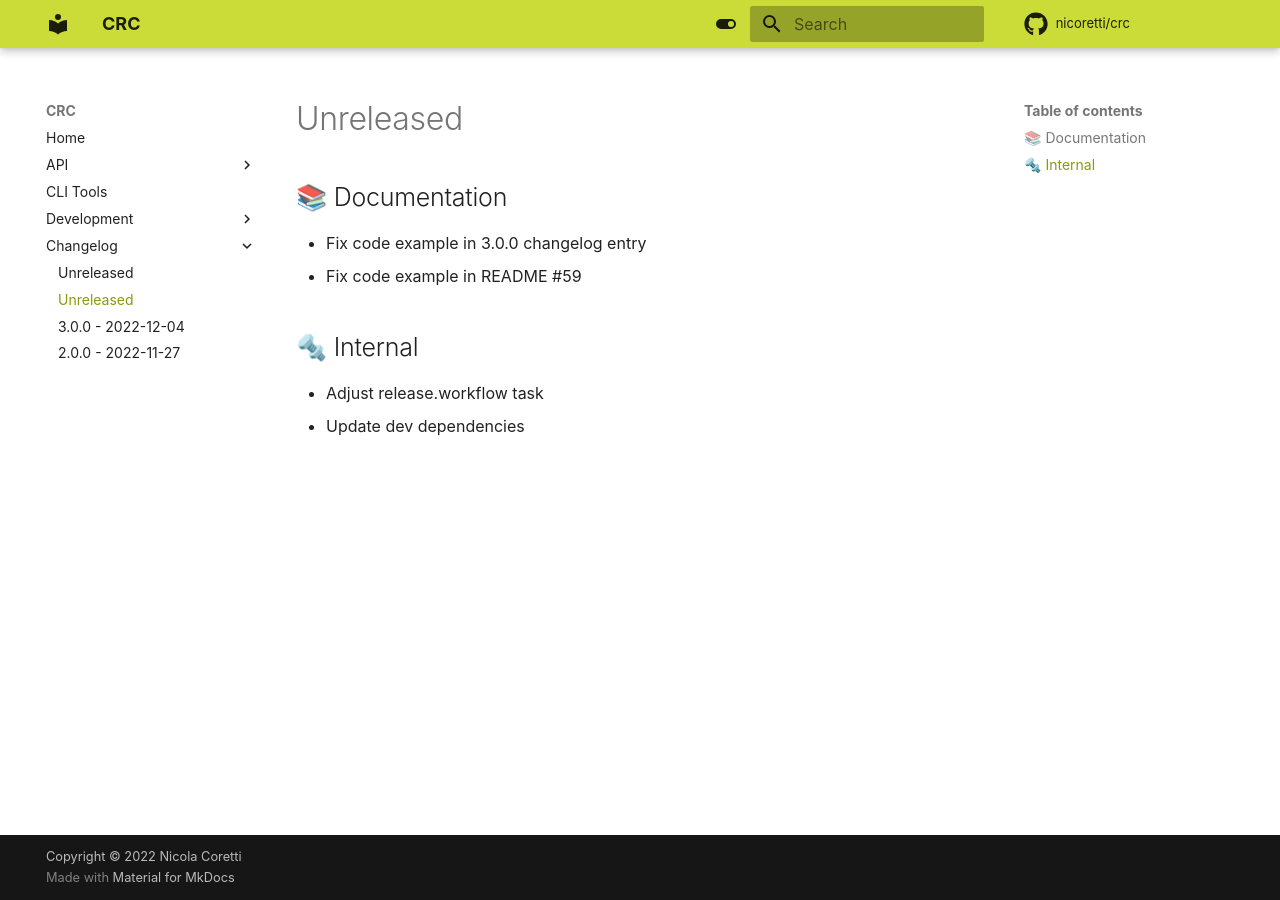
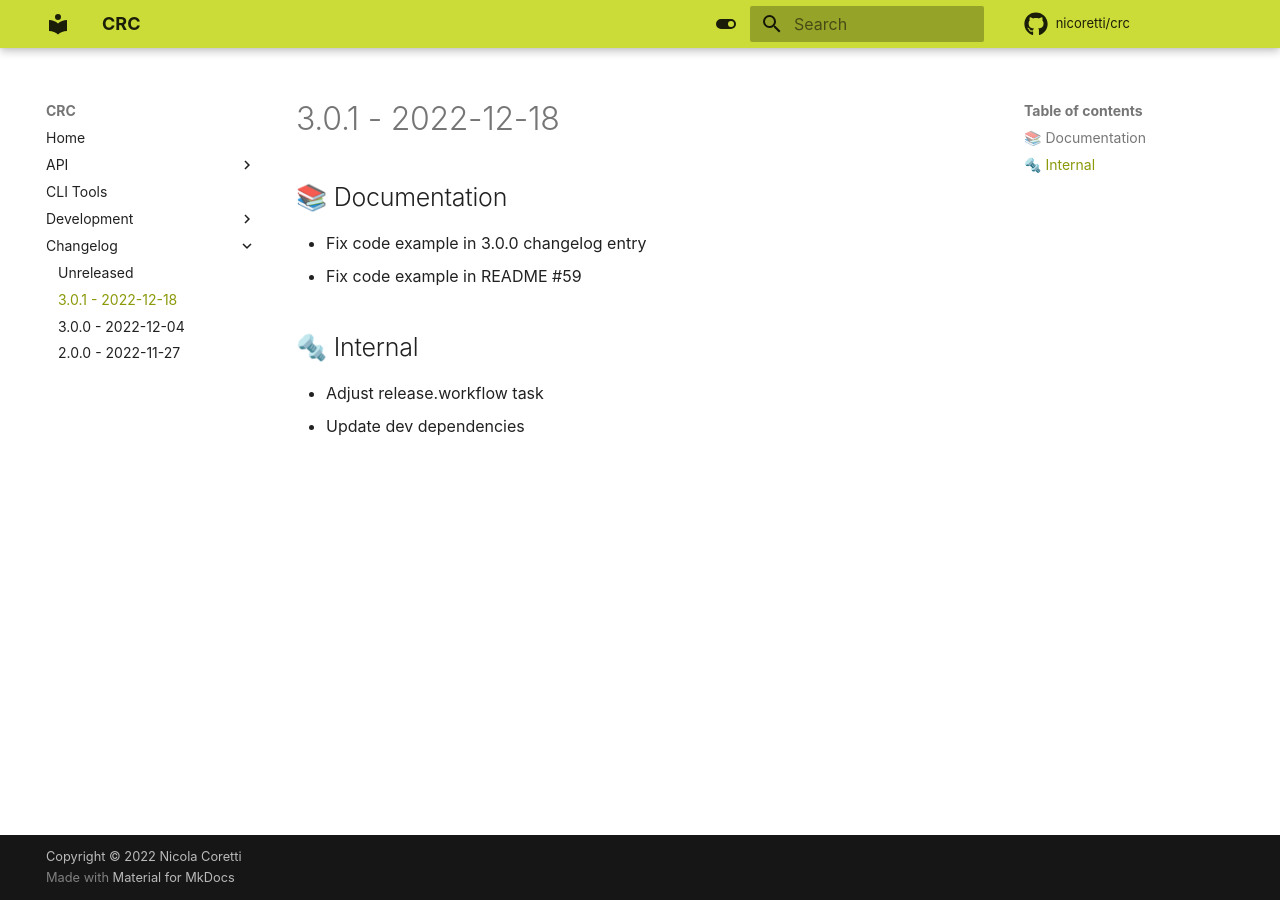
Before and after one commit to Nicoretti/crc, an MkDocs documentation site: the page built from docs/docs/changelog/changes_3.0.1.md, in a window 1280 px wide. Built offline with MkDocs 1.6.1 and Material for MkDocs 9.7.7, drawn with Linux system fonts in a browser that asks for light colours; comment, search, counter and statistics services are not loaded.

Commit message:
Fix heading in 3.0.1 changelog

```diff
--- a/docs/docs/changelog/changes_3.0.1.md
+++ b/docs/docs/changelog/changes_3.0.1.md
@@ -1,4 +1,4 @@
-# Unreleased
+# 3.0.1 - 2022-12-18
 
 ## 📚 Documentation
 * Fix code example in 3.0.0  changelog entry
```
Also changed, not shown: docs/docs/changelog/unreleased.md (+1 -0 lines).
